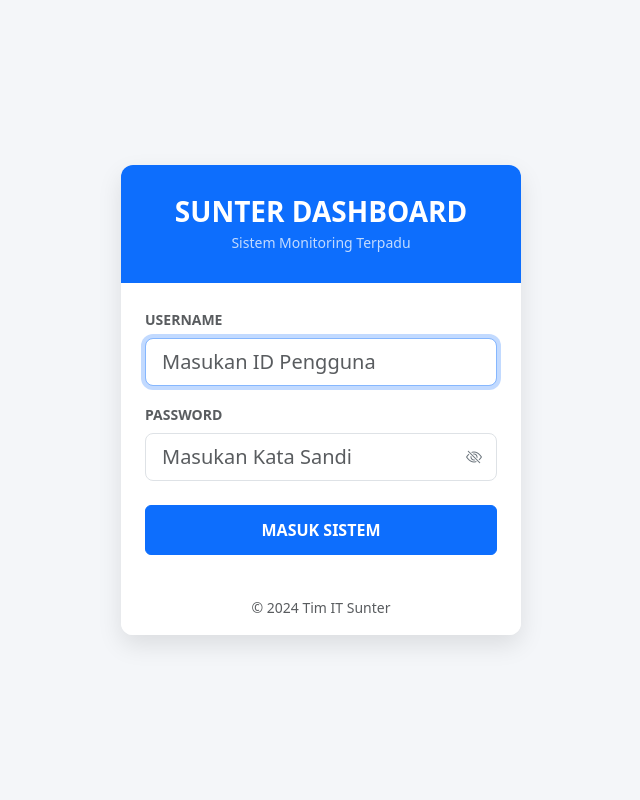
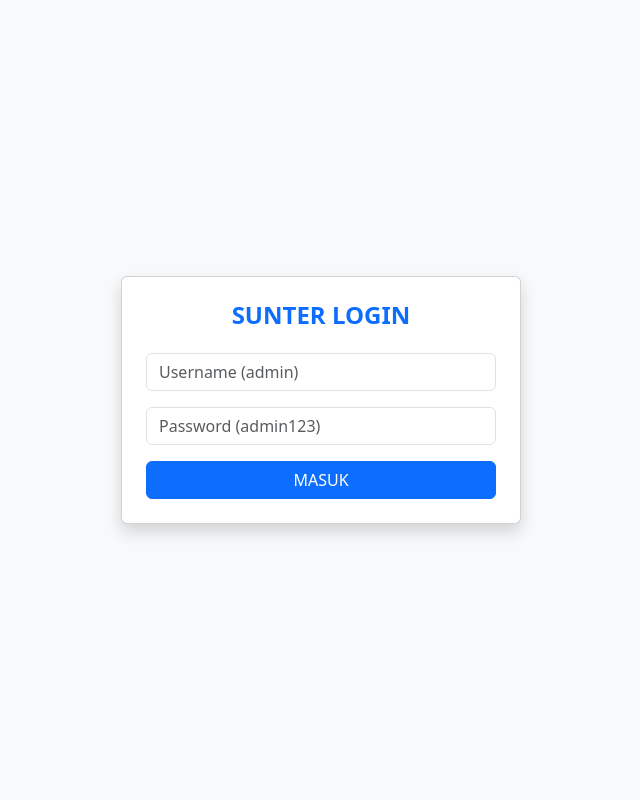
Before and after one commit to krackxor/PAM, a Flask app: page /login in a window 1280 px wide. Shown: the whole page, without its empty margins (319-959 px from the left). Run offline with Flask 3, Linux system fonts and the light colour scheme.

Commit message:
Update login.html

```diff
--- a/templates/login.html
+++ b/templates/login.html
@@ -1,114 +1,17 @@
 <!DOCTYPE html>
-<html lang="id">
+<html>
 <head>
-    <meta charset="UTF-8">
-    <meta name="viewport" content="width=device-width, initial-scale=1.0">
-    <title>Login - SUNTER DASHBOARD</title>
+    <title>Login - SUNTER</title>
     <link href="https://cdn.jsdelivr.net/npm/bootstrap@5.3.0/dist/css/bootstrap.min.css" rel="stylesheet">
-    <link rel="stylesheet" href="https://cdn.jsdelivr.net/npm/bootstrap-icons@1.11.1/font/bootstrap-icons.css">
-    <style>
-        body {
-            background-color: #f4f6f9;
-            height: 100vh;
-            display: flex;
-            align-items: center;
-            justify-content: center;
-        }
-        .login-card {
-            width: 100%;
-            max-width: 400px;
-            border: none;
-            box-shadow: 0 10px 25px rgba(0,0,0,0.1);
-            border-radius: 12px;
-            overflow: hidden;
-        }
-        .login-header {
-            background-color: #0d6efd;
-            color: white;
-            padding: 30px 20px;
-            text-align: center;
-        }
-        .btn-login {
-            padding: 12px;
-            font-weight: bold;
-            font-size: 16px;
-        }
-        /* CSS Tambahan untuk tombol mata */
-        .password-group {
-            position: relative;
-        }
-        .toggle-password {
-            position: absolute;
-            right: 15px;
-            top: 50%;
-            transform: translateY(-50%);
-            cursor: pointer;
-            color: #6c757d;
-            z-index: 10;
-        }
-    </style>
 </head>
-<body>
-
-    <div class="card login-card">
-        <div class="login-header">
-            <h3 class="fw-bold mb-1">SUNTER DASHBOARD</h3>
-            <p class="mb-0 opacity-75 small">Sistem Monitoring Terpadu</p>
-        </div>
-
-        <div class="card-body p-4">
-
-            {% with messages = get_flashed_messages(with_categories=true) %}
-                {% if messages %}
-                    {% for category, message in messages %}
-                        <div class="alert alert-{{ category }} alert-dismissible fade show" role="alert">
-                            {{ message }}
-                            <button type="button" class="btn-close" data-bs-dismiss="alert" aria-label="Close"></button>
-                        </div>
-                    {% endfor %}
-                {% endif %}
-            {% endwith %}
-
-            <form action="{{ url_for('login') }}" method="POST">
-                <div class="mb-3">
-                    <label for="username" class="form-label text-muted fw-bold small">USERNAME</label>
-                    <input type="text" class="form-control form-control-lg" id="username" name="username" placeholder="Masukan ID Pengguna" required autofocus>
-                </div>
-
-                <div class="mb-4">
-                    <label for="password" class="form-label text-muted fw-bold small">PASSWORD</label>
-                    <div class="password-group">
-                        <input type="password" class="form-control form-control-lg" id="password" name="password" placeholder="Masukan Kata Sandi" required>
-                        <i class="bi bi-eye-slash toggle-password" id="togglePassword"></i>
-                    </div>
-                </div>
-
-                <div class="d-grid gap-2">
-                    <button type="submit" class="btn btn-primary btn-login">MASUK SISTEM</button>
-                </div>
-            </form>
-        </div>
-
-        <div class="card-footer text-center py-3 bg-white border-top-0">
-            <small class="text-muted">© 2024 Tim IT Sunter</small>
-        </div>
+<body class="bg-light d-flex align-items-center justify-content-center" style="height: 100vh;">
+    <div class="card shadow p-4" style="width: 400px;">
+        <h4 class="text-center text-primary mb-4 fw-bold">SUNTER LOGIN</h4>
+        <form method="POST">
+            <input type="text" name="username" class="form-control mb-3" placeholder="Username (admin)" required>
+            <input type="password" name="password" class="form-control mb-3" placeholder="Password (admin123)" required>
+            <button class="btn btn-primary w-100">MASUK</button>
+        </form>
     </div>
-
-    <script src="https://cdn.jsdelivr.net/npm/bootstrap@5.3.0/dist/js/bootstrap.bundle.min.js"></script>
-
-    <script>
-        const togglePassword = document.querySelector('#togglePassword');
-        const password = document.querySelector('#password');
-
-        togglePassword.addEventListener('click', function (e) {
-            // Toggle type attribute
-            const type = password.getAttribute('type') === 'password' ? 'text' : 'password';
-            password.setAttribute('type', type);
-
-            // Toggle icon class (mata terbuka / tertutup)
-            this.classList.toggle('bi-eye');
-            this.classList.toggle('bi-eye-slash');
-        });
-    </script>
 </body>
 </html>
```
